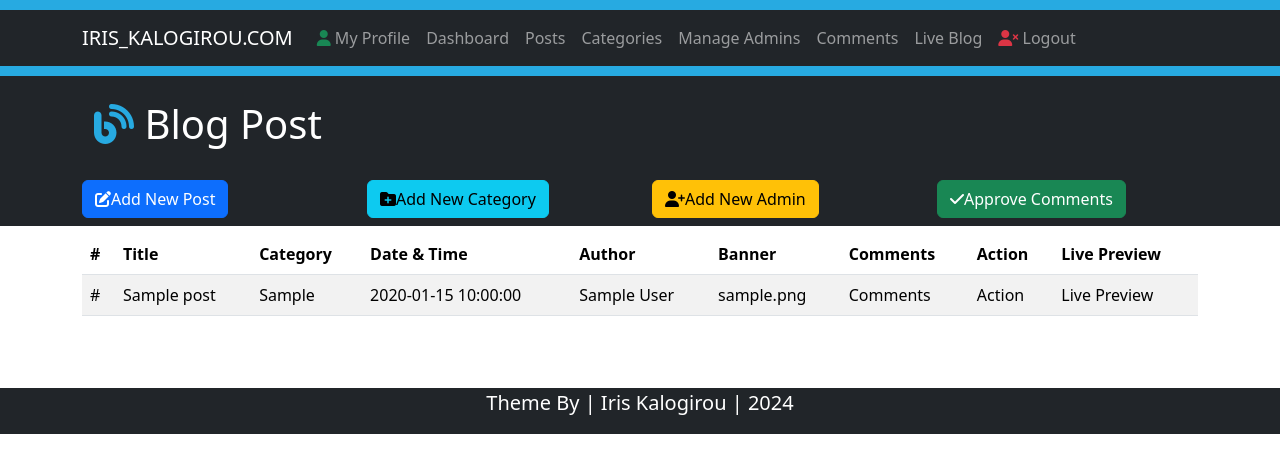
After one commit to iris-zaf/CMS, a PHP site: page /Posts.php in a window 1280 px wide. The commit adds this page. Shown: the top 473 px of the page. Run offline with PHP 8.4, Linux system fonts and the light colour scheme; tables that the repository leaves empty or names only in its code hold one stand-in row (values such as "Sample post"); some libraries are stand-ins or nearby versions.

Commit message:
page to display all posts

```diff
--- a/addNewPost.php
+++ b/addNewPost.php
@@ -39,6 +39,7 @@ elseif(strlen(trim($PostText))>999){
     $stmt->bindValue(':imageName',$Image);
     $stmt->bindValue(':postDescription',$PostText);
     $Execute=$stmt->execute();
+    move_uploaded_file($_FILE["image"]["tmp_name"],$Target);
     if ($Execute) {
     $_SESSION["SuccessMessage"]= "Post  added Successfully";
     Redirect_to("addNewPost.php");
--- /dev/null
+++ b/posts.php
@@ -0,0 +1,127 @@
+<?php
+require_once("./resources/config.php");
+require_once("./Includes/Function.php");
+require_once("./Includes/Session.php");
+require_once("./Includes/DB.php");
+?>
+
+<!DOCTYPE html>
+<html lang="en-us">
+
+<head>
+
+    <meta charset="UTF-8">
+    <meta name="viewport" content="width=device-width, initial-scale=1">
+
+    <title>Post</title>
+    <link href="https://cdn.jsdelivr.net/npm/bootstrap@5.3.3/dist/css/bootstrap.min.css" rel="stylesheet"
+        integrity="sha384-QWTKZyjpPEjISv5WaRU9OFeRpok6YctnYmDr5pNlyT2bRjXh0JMhjY6hW+ALEwIH" crossorigin="anonymous">
+    <link rel="stylesheet" href="Css/styles.css">
+</head>
+
+<body>
+    <!-- navbar -->
+    <div style="height:10px; background-color:#27aae1;"></div>
+    <?php
+require_once(TEMPLATES_PATH . "/navbar.php")
+?>
+    <div style="height:10px; background-color:#27aae1;"></div>
+    <!-- header -->
+    <header class="bg-dark text-white ">
+        <div class="container">
+            <div class="row">
+                <div class="col-md-12 p-4">
+                    <h1><i class="fas fa-blog" style="color:#27aae1;"></i> Blog Post</h1>
+                </div>
+                <div class="col-lg-3 col-md-6 pb-2">
+                    <a href="addNewPost.php" class="btn btn-primary btn-block">
+                        <i class="fas fa-edit"></i>Add New Post</a>
+
+                </div>
+                <div class="col-lg-3 col-md-6 pb-2">
+                    <a href="categories.php" class="btn btn-info btn-block">
+                        <i class="fas fa-folder-plus"></i>Add New Category</a>
+
+                </div>
+                <div class="col-lg-3 col-md-6 pb-2">
+                    <a href="Admins.php" class="btn btn-warning btn-block">
+                        <i class="fas fa-user-plus"></i>Add New Admin</a>
+
+                </div>
+                <div class="col-lg-3 col-md-6 pb-2">
+                    <a href="Comments.php" class="btn btn-success btn-block">
+                        <i class="fas fa-check"></i>Approve Comments</a>
+
+                </div>
+            </div>
+
+        </div>
+    </header>
+    <!-- MAIN AREA -->
+    <section class="container py-2 mb-4">
+        <div class="row">
+            <div class="col-lg-12">
+                <table class="table table-striped table-hover">
+                    <thead class="thead-dark">
+                        <tr>
+                            <th>#</th>
+                            <th>Title</th>
+                            <th>Category</th>
+                            <th>Date & Time</th>
+                            <th>Author</th>
+                            <th>Banner</th>
+                            <th>Comments</th>
+                            <th>Action</th>
+                            <th>Live Preview</th>
+                        </tr>
+                    </thead>
+                    <?php
+                    global $ConnectingDB;
+                    $sql= "SELECT * FROM posts";
+                    $stmt= $ConnectingDB->query($sql);
+                    while($DataRows=$stmt->fetch()){
+                    $Id = $DataRows["id"];
+                    $DateTime = $DataRows["datetime"];
+                    $PostTitle = $DataRows["title"];
+                    $Category = $DataRows["category"];
+                    $Admin = $DataRows["author"];
+                    $Image = $DataRows["image"];
+                    $PostText = $DataRows["post"];
+                    ?>
+                    <tr>
+                        <td>#</td>
+                        <td><?php echo $PostTitle; ?></td>
+                        <td><?php echo $Category; ?></td>
+                        <td><?php echo $DateTime; ?></td>
+                        <td><?php echo $Admin; ?></td>
+                        <td><?php echo $Image; ?></td>
+                        <td>Comments</td>
+                        <td>Action</td>
+                        <td>Live Preview</td>
+
+                    </tr>
+                    <?php } ?>
+                </table>
+            </div>
+
+        </div>
+    </section>
+
+
+    <!-- footer -->
+    <?php
+require_once(TEMPLATES_PATH . "/footer.php")
+?>
+
+    <script src="https://kit.fontawesome.com/e3a678f973.js" crossorigin="anonymous"></script>
+    <script src="https://cdn.jsdelivr.net/npm/bootstrap@5.3.3/dist/js/bootstrap.bundle.min.js"
+        integrity="sha384-YvpcrYf0tY3lHB60NNkmXc5s9fDVZLESaAA55NDzOxhy9GkcIdslK1eN7N6jIeHz" crossorigin="anonymous">
+    </script>
+    <script src="https://code.jquery.com/jquery-3.7.1.js"
+        integrity="sha256-eKhayi8LEQwp4NKxN+CfCh+3qOVUtJn3QNZ0TciWLP4=" crossorigin="anonymous"></script>
+    <script>
+    $('#year').text(new Date().getFullYear());
+    </script>
+</body>
+
+</html>
--- a/resources/templates/footer.php
+++ b/resources/templates/footer.php
@@ -1,10 +1,11 @@
+<div class="mt-5"></div>
 <footer class="bg-dark text-white">
     <div class="container">
         <div class="row">
-            <!-- <div class="col"> not necessary since i have the class in the p tag-->
-            <p class="lead text-center">Theme By | Iris Kalogirou | <span id="year"></span></p>
+            <div class="col">
+                <p class="lead text-center">Theme By | Iris Kalogirou | <span id="year"></span></p>
+            </div>
         </div>
-        <!-- </div> -->
     </div>
 
 </footer>
```
